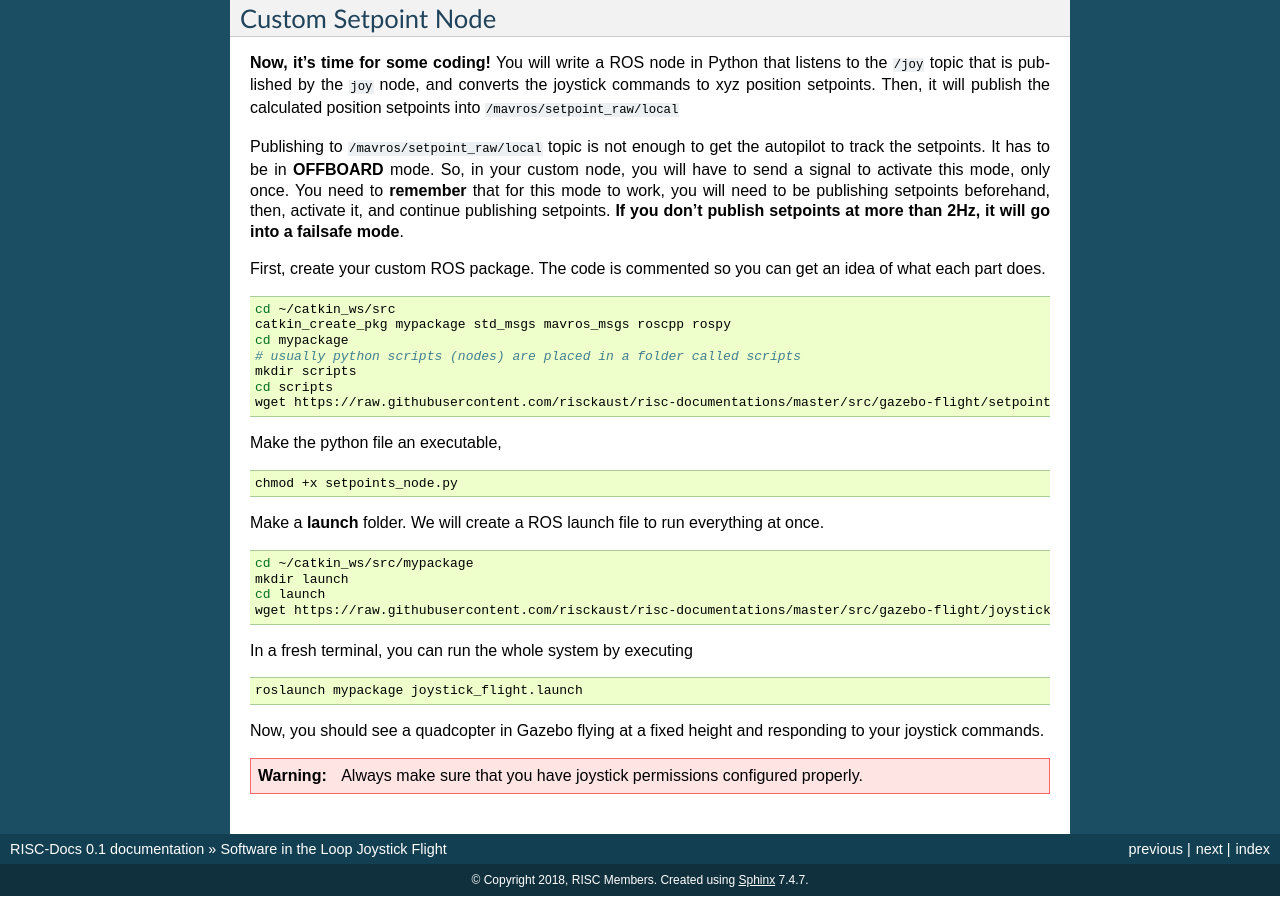
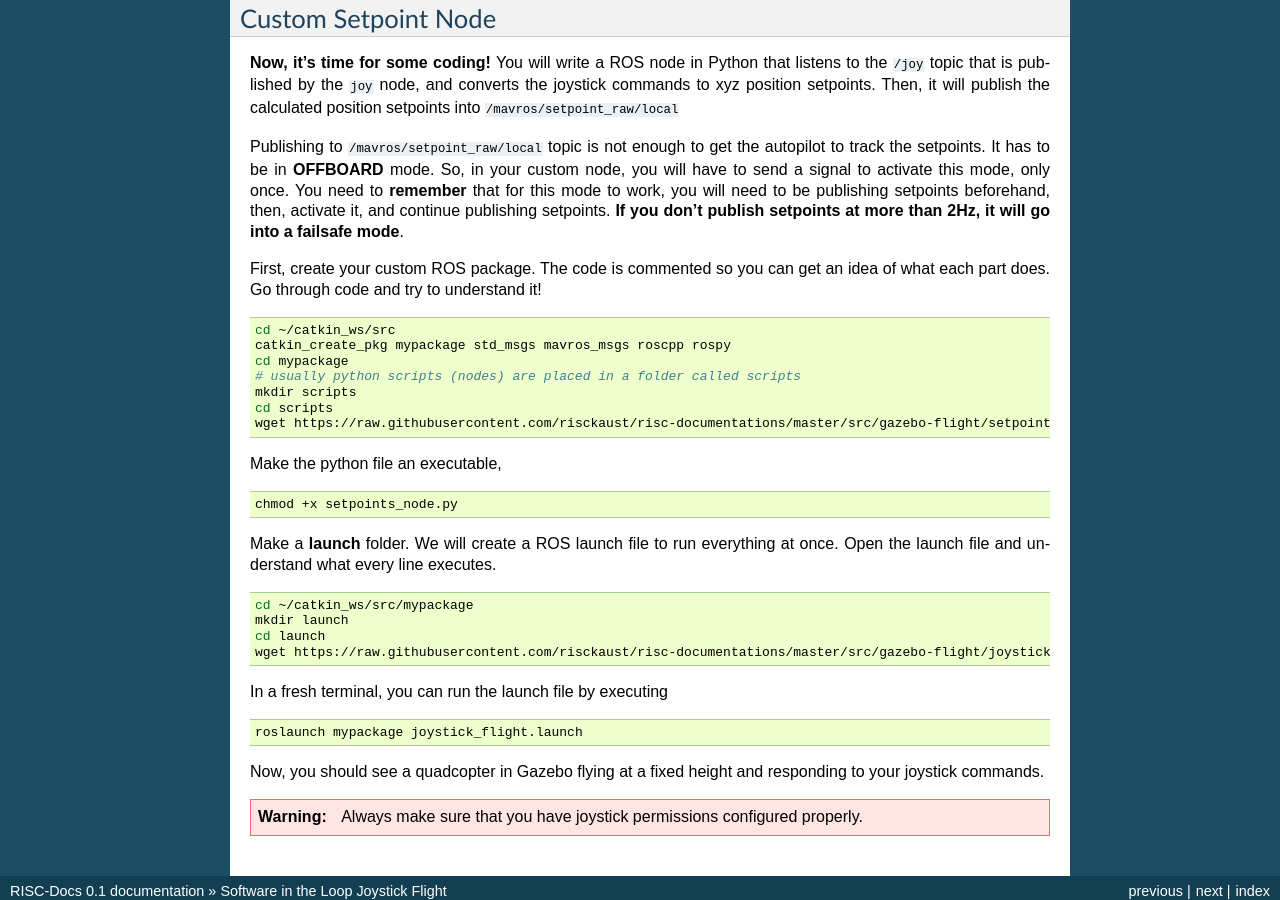
Before and after one commit to risckaust/risc-documentations, a Sphinx documentation site: the page built from docs/source/1-flight-gazebo.rst, in a window 1280 px wide and 900 px high, scrolled down 3618 px. Built offline with Sphinx 7.4.7, drawn with Linux system fonts in a browser that asks for light colours; pages that are not in the unit, such as notebooks, are missing from menus.

Commit message:
minor improvements

```diff
--- a/docs/source/1-flight-gazebo.rst
+++ b/docs/source/1-flight-gazebo.rst
@@ -207,7 +207,7 @@ Custom Setpoint Node
 
 Publishing to ``/mavros/setpoint_raw/local`` topic is not enough to get the autopilot to track the setpoints. It has to be in **OFFBOARD** mode. So, in your custom node, you will have to send a signal to activate this mode, only once. You need to **remember** that for this mode to work, you will need to be publishing setpoints beforehand, then, activate it, and continue publishing setpoints. **If you don't publish setpoints at more than 2Hz, it will go into a failsafe mode**.
 
-First, create your custom ROS package. The code is commented so you can get an idea of what each part does.
+First, create your custom ROS package. The code is commented so you can get an idea of what each part does. Go through code and try to understand it!
 
 
 .. code-block:: bash
@@ -227,7 +227,7 @@ Make the python file an executable,
   chmod +x setpoints_node.py
 
 
-Make a **launch** folder. We will create a ROS launch file to run everything at once.
+Make a **launch** folder. We will create a ROS launch file to run everything at once. Open the launch file and understand what every line executes.
 
 .. code-block:: bash
 
@@ -236,7 +236,7 @@ Make a **launch** folder. We will create a ROS launch file to run everything at
   cd launch
   wget https://raw.githubusercontent.com/risckaust/risc-documentations/master/src/gazebo-flight/joystick_flight.launch
 
-In a fresh terminal, you can run the whole system by executing
+In a fresh terminal, you can run the launch file by executing
 
 .. code-block:: bash
 
```
Also changed, not shown: docs/source/1-indoor-flight.rst (+17 -17 lines), docs/source/1-quadcopter-assembly.rst (+5 -4 lines).
